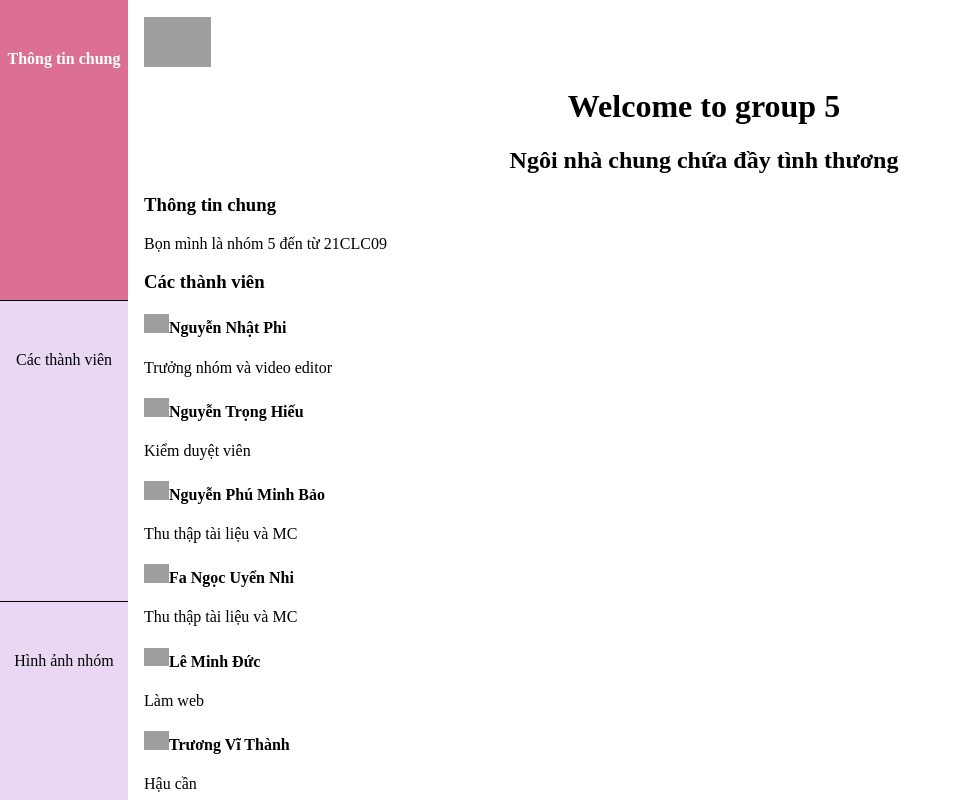
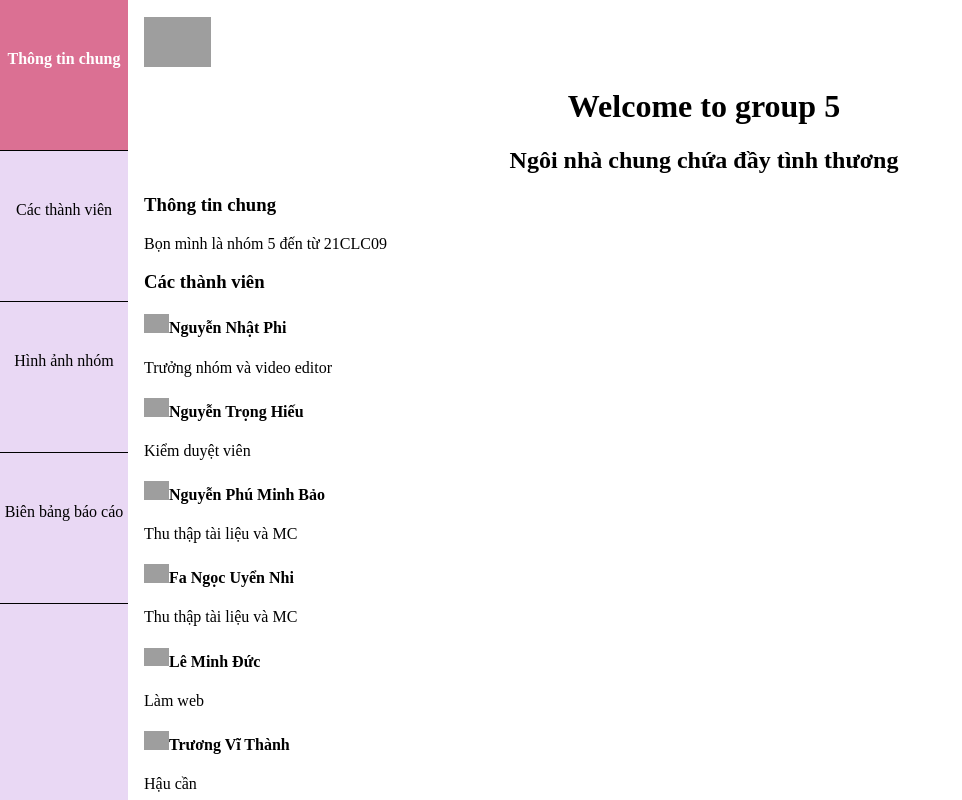
Before and after one commit to ductruonghoc/test, a plain HTML site: page index.html in a window 1280 px wide. Shown: the top 800 px of the page, without its empty margins (0-962 px from the left). Drawn offline with Linux system fonts and the light colour scheme; grey boxes are pictures that could not be loaded.

Commit message:
Update index.html

```diff
--- a/index.html
+++ b/index.html
@@ -19,14 +19,13 @@
 
     li a {
       display: block;
-      height: 200;
+      height: 100;
       color: #000;
       text-decoration: none;
       text-align: center;
       border-bottom: 1px solid #db7093;
       border-color: #000;
       padding-top: 50;
-      padding-bottom: 50;
     }
 
     li a.active {
```
